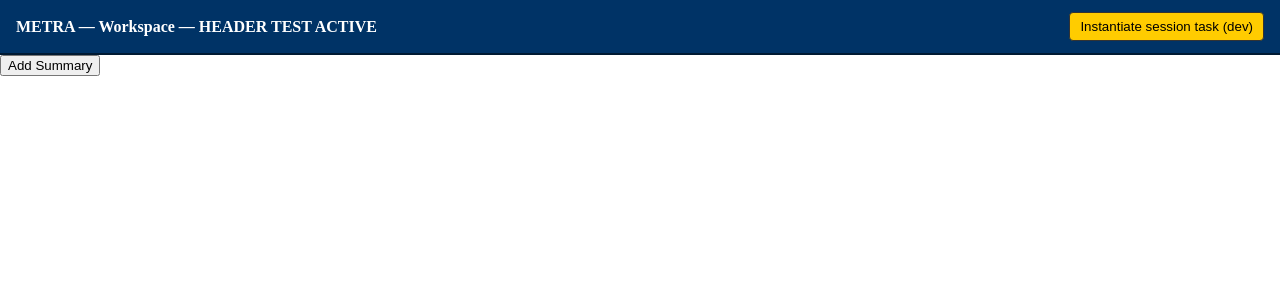
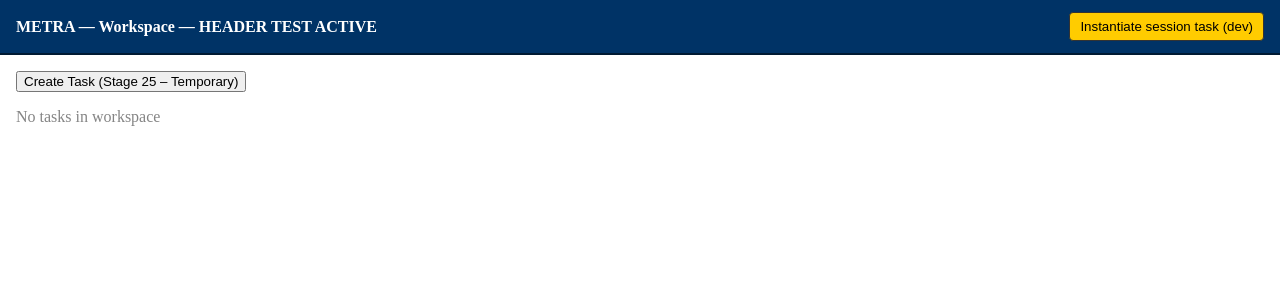
Before and after one commit to johnjkelly1945-ops/project-tracker-vite-pwa-v15, a React (Vite) app: page / in a window 1280 px wide. Shown: the top 300 px of the page. Built offline with nearby package versions, Linux system fonts and the light colour scheme.

Commit message:
Stage 26.1 — Workspace-owned summary linkage helpers (Phase 1)

```diff
--- a/src/components/PreProject.jsx
+++ b/src/components/PreProject.jsx
@@ -1,96 +1,227 @@
-import { useState } from "react";
+// @ts-nocheck
+import { useState, useEffect } from "react";
 import TaskPopup from "./TaskPopup";
 
 /*
 =====================================================================
 METRA — PreProject.jsx
-Stage 24 — Behaviour Activation (Corrected)
----------------------------------------------------------------------
-• PreProject remains renderer / intent-raiser
-• Workspace remains authoritative
-• Activates: click task → open TaskPopup
-• No persistence
-• No semantic changes
-• No governance / role / timing logic
+Stage 26 — Phase 1
+Summary Linkage (Data Shape & Authority Only)
+=====================================================================
+
+AUTHORITATIVE RULES:
+• PreProject.jsx is the sole authority for task existence.
+• PreProject.jsx is the sole authority for task ↔ summary linkage.
+• UI components may request linkage but never mutate state.
+• No UI affordances, inference, or auto-linking in this phase.
+
+PRESERVES:
+• Stage 25 — Canonical task creation, persistence, rehydration
+• Stage 24 — Task click → popup behaviour (unchanged)
+
 =====================================================================
 */
 
-export default function PreProject(props) {
-  const { tasks = [], summaries = [], onAddSummary } = props;
+/* ---------------------------------------------------------------
+   PERSISTENCE CONTRACT (SINGLE KEY)
+   --------------------------------------------------------------- */
+const STORAGE_KEY = "metra.workspace.tasks";
 
-  const [selectedTask, setSelectedTask] = useState(null);
+export default function PreProject() {
+  /* ---------------------------------------------------------------
+     AUTHORITATIVE WORKSPACE STATE
+     --------------------------------------------------------------- */
+  const [tasks, setTasks] = useState([]);
+  const [activeTask, setActiveTask] = useState(null);
+  const [rehydrationError, setRehydrationError] = useState(null);
 
-  /* -------------------------------------------------
-     Summary creation (PM-by-convention)
-     ------------------------------------------------- */
-  function handleAddSummary() {
-    const title = window.prompt("Summary title");
-    if (!title || !title.trim()) return;
-    onAddSummary(title);
+  // Stage 26 — Phase 1: visible linkage failure (workspace-owned)
+  const [linkageError, setLinkageError] = useState(null);
+
+  /* ---------------------------------------------------------------
+     PHASE 4B — REHYDRATION (READ ONCE, ON LOAD)
+     --------------------------------------------------------------- */
+  useEffect(() => {
+    const stored = localStorage.getItem(STORAGE_KEY);
+
+    // No stored data → valid empty workspace
+    if (!stored) return;
+
+    let parsed;
+    try {
+      parsed = JSON.parse(stored);
+    } catch {
+      setRehydrationError("Stored task data is not valid JSON.");
+      return;
+    }
+
+    // Must be an array
+    if (!Array.isArray(parsed)) {
+      setRehydrationError("Stored task data is not an array.");
+      return;
+    }
+
+    // Validate every task strictly
+    for (const task of parsed) {
+      const valid =
+        task &&
+        typeof task.id === "string" &&
+        typeof task.title === "string" &&
+        typeof task.status === "string" &&
+        typeof task.createdAt === "number" &&
+        "summaryId" in task;
+
+      if (!valid) {
+        setRehydrationError(
+          "Stored task data is invalid. Workspace cannot be loaded."
+        );
+        return;
+      }
+    }
+
+    // All tasks valid → populate authoritative state
+    setTasks(parsed);
+  }, []);
+
+  /* ---------------------------------------------------------------
+     STAGE 26 — PHASE 1 VALIDATION HELPERS
+     --------------------------------------------------------------- */
+  function requireTask(taskId) {
+    const task = tasks.find((t) => t.id === taskId);
+    if (!task) {
+      setLinkageError(`Linkage error: task '${taskId}' does not exist.`);
+      return null;
+    }
+    return task;
   }
 
-  /* -------------------------------------------------
-     Task selection
-     ------------------------------------------------- */
-  function handleTaskClick(task) {
-    setSelectedTask(task);
+  function requireSummaryId(summaryId) {
+    if (typeof summaryId !== "string" || !summaryId.trim()) {
+      setLinkageError("Linkage error: summaryId must be a non-empty string.");
+      return null;
+    }
+    return summaryId.trim();
   }
 
-  function handleClosePopup() {
-    setSelectedTask(null);
+  /* ---------------------------------------------------------------
+     STAGE 26 — PHASE 1 LINKAGE MUTATION HELPERS
+     --------------------------------------------------------------- */
+  function linkTaskToSummary(taskId, summaryId) {
+    setLinkageError(null);
+
+    const task = requireTask(taskId);
+    const validSummaryId = requireSummaryId(summaryId);
+    if (!task || !validSummaryId) return;
+
+    const updatedTasks = tasks.map((t) =>
+      t.id === taskId ? { ...t, summaryId: validSummaryId } : t
+    );
+
+    setTasks(updatedTasks);
+    localStorage.setItem(STORAGE_KEY, JSON.stringify(updatedTasks));
   }
 
-  /* -------------------------------------------------
-     Render helpers
-     ------------------------------------------------- */
-  const tasksForSummary = (id) =>
-    tasks.filter(task => task.summaryId === id);
+  function unlinkTaskFromSummary(taskId) {
+    setLinkageError(null);
 
-  const orphanTasks = tasks.filter(task => task.summaryId == null);
+    const task = requireTask(taskId);
+    if (!task) return;
 
-  /* -------------------------------------------------
-     Render
-     ------------------------------------------------- */
+    const updatedTasks = tasks.map((t) =>
+      t.id === taskId ? { ...t, summaryId: null } : t
+    );
+
+    setTasks(updatedTasks);
+    localStorage.setItem(STORAGE_KEY, JSON.stringify(updatedTasks));
+  }
+
+  function moveTaskToSummary(taskId, summaryId) {
+    linkTaskToSummary(taskId, summaryId);
+  }
+
+  /* ---------------------------------------------------------------
+     STAGE 25 — CANONICAL TASK CREATION (UNCHANGED)
+     --------------------------------------------------------------- */
+  function createTask(title) {
+    if (typeof title !== "string") return;
+
+    const trimmedTitle = title.trim();
+    if (!trimmedTitle) return;
+
+    const newTask = {
+      id: crypto.randomUUID(),
+      title: trimmedTitle,
+      status: "open",
+      createdAt: Date.now(),
+      summaryId: null,
+    };
+
+    const updatedTasks = [...tasks, newTask];
+    setTasks(updatedTasks);
+    localStorage.setItem(STORAGE_KEY, JSON.stringify(updatedTasks));
+  }
+
+  /* ---------------------------------------------------------------
+     TEMPORARY WORKSPACE-LEVEL CREATION CONTROL
+     --------------------------------------------------------------- */
+  function handleCreateTaskClick() {
+    const title = prompt("Enter task title");
+    createTask(title);
+  }
+
+  /* ---------------------------------------------------------------
+     RENDER
+     --------------------------------------------------------------- */
+  if (rehydrationError) {
+    return (
+      <div style={{ padding: "16px", color: "red" }}>
+        <strong>Workspace Error</strong>
+        <div>{rehydrationError}</div>
+      </div>
+    );
+  }
+
   return (
-    <div className="preproject-workspace">
-      {/* Add Summary */}
-      <button onClick={handleAddSummary}>
-        Add Summary
-      </button>
+    <div style={{ padding: "16px" }}>
+      {linkageError && (
+        <div style={{ marginBottom: "12px", color: "red" }}>
+          <strong>{linkageError}</strong>
+        </div>
+      )}
 
-      {/* Orphan tasks */}
-      {orphanTasks.map(task => (
-        <div
-          key={task.id}
-          style={{ cursor: "pointer" }}
-          onClick={() => handleTaskClick(task)}
-        >
-          {task.title}
-        </div>
-      ))}
+      <div style={{ marginBottom: "16px" }}>
+        <button onClick={handleCreateTaskClick}>
+          Create Task (Stage 25 – Temporary)
+        </button>
+      </div>
 
-      {/* Summaries */}
-      {summaries.map(summary => (
-        <section key={summary.id}>
-          <h3>{summary.title}</h3>
+      <div>
+        {tasks.length === 0 && (
+          <div style={{ opacity: 0.6 }}>No tasks in workspace</div>
+        )}
 
-          {tasksForSummary(summary.id).map(task => (
-            <div
-              key={task.id}
-              style={{ cursor: "pointer" }}
-              onClick={() => handleTaskClick(task)}
-            >
-              {task.title}
-            </div>
-          ))}
-        </section>
-      ))}
+        {tasks.map((task) => (
+          <div
+            key={task.id}
+            onClick={() => setActiveTask(task)}
+            style={{
+              padding: "8px",
+              border: "1px solid #ccc",
+              marginBottom: "6px",
+              cursor: "pointer",
+            }}
+          >
+            {task.title}
+          </div>
+        ))}
+      </div>
 
-      {/* Task Popup */}
-      {selectedTask && (
+      {activeTask && (
         <TaskPopup
-          task={selectedTask}
-          onClose={handleClosePopup}
+          task={activeTask}
+          pane="workspace"
+          onClose={() => setActiveTask(null)}
+          onUpdate={() => {}}
         />
       )}
     </div>
```
